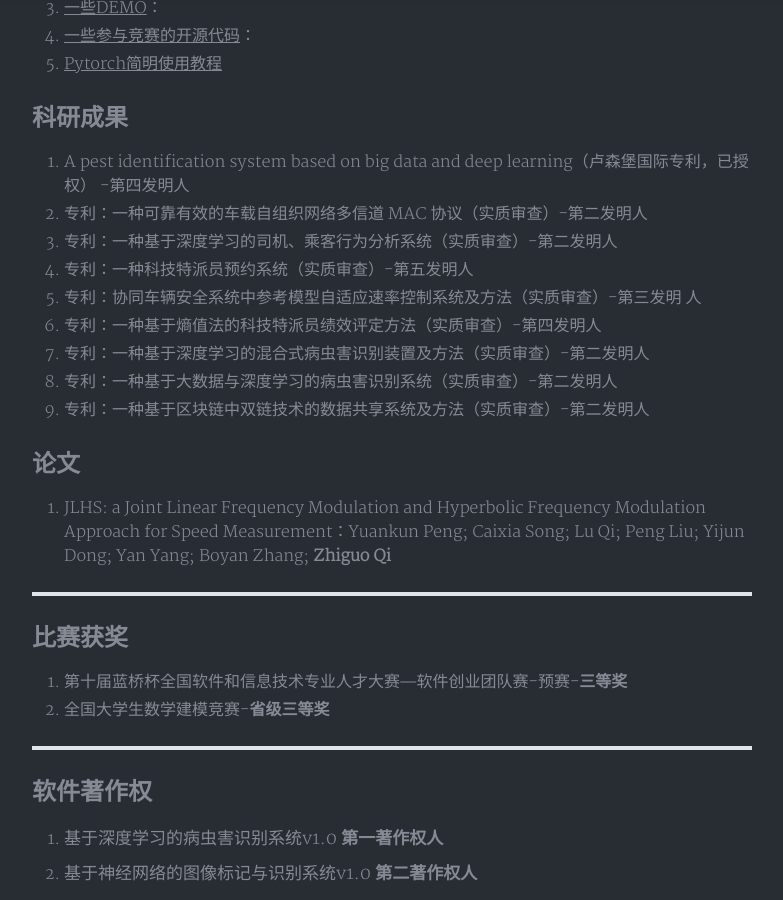
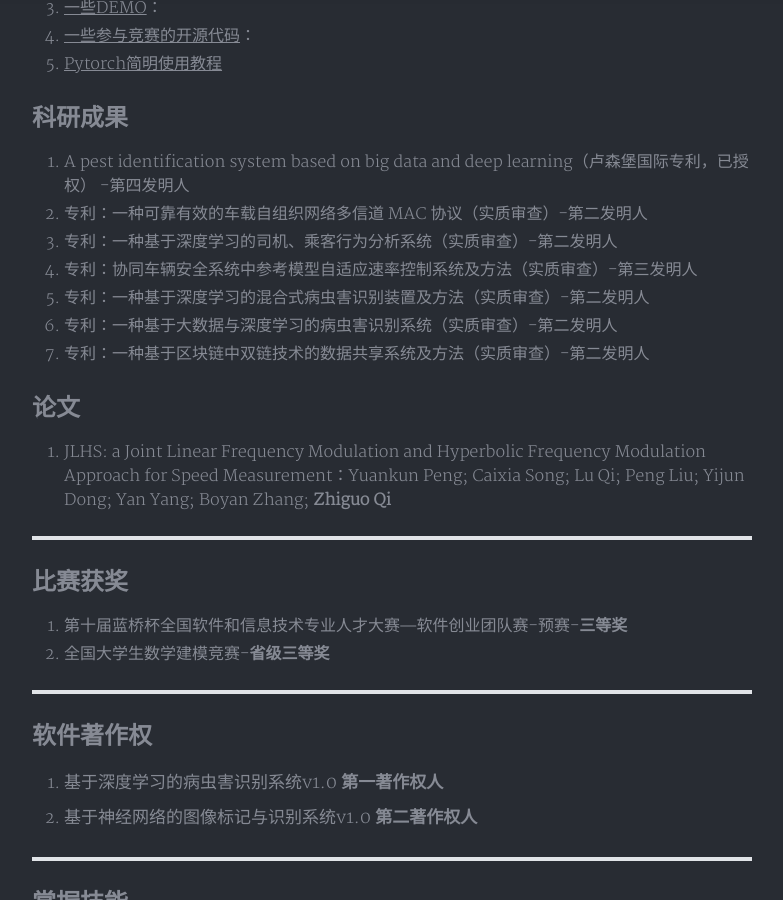
Before and after one commit to Qzgfather/Qzgfather.github.io, a Jekyll site: the page built from _posts/2020-01-09-hello.md, in a window 1280 px wide and 900 px high, scrolled down 1623 px. Shown: the whole window, without its empty margins (248-1031 px from the left). Built offline with Jekyll 4.4.1, drawn with Linux system fonts in a browser that asks for light colours; nearby versions of some CDN libraries; a style sheet for code colours, icons or effects is not loaded.

Commit message:
Update 2020-01-09-hello.md

```diff
--- a/_posts/2020-01-09-hello.md
+++ b/_posts/2020-01-09-hello.md
@@ -57,13 +57,10 @@ tags: 个人简介
 1. A pest identification system based on big data and deep learning（卢森堡国际专利，已授权） -第四发明人
 2. 专利：一种可靠有效的车载自组织网络多信道 MAC 协议（实质审查）-第二发明人
 3. 专利：一种基于深度学习的司机、乘客行为分析系统（实质审查）-第二发明人
-4. 专利：一种科技特派员预约系统（实质审查）-第五发明人
-5. 专利：协同车辆安全系统中参考模型自适应速率控制系统及方法（实质审查）-第三发明
-人
-6. 专利：一种基于熵值法的科技特派员绩效评定方法（实质审查）-第四发明人
-7. 专利：一种基于深度学习的混合式病虫害识别装置及方法（实质审查）-第二发明人
-8. 专利：一种基于大数据与深度学习的病虫害识别系统（实质审查）-第二发明人
-9. 专利：一种基于区块链中双链技术的数据共享系统及方法（实质审查）-第二发明人
+4. 专利：协同车辆安全系统中参考模型自适应速率控制系统及方法（实质审查）-第三发明人
+5. 专利：一种基于深度学习的混合式病虫害识别装置及方法（实质审查）-第二发明人
+6. 专利：一种基于大数据与深度学习的病虫害识别系统（实质审查）-第二发明人
+7. 专利：一种基于区块链中双链技术的数据共享系统及方法（实质审查）-第二发明人
 
 ## 论文
 
```
